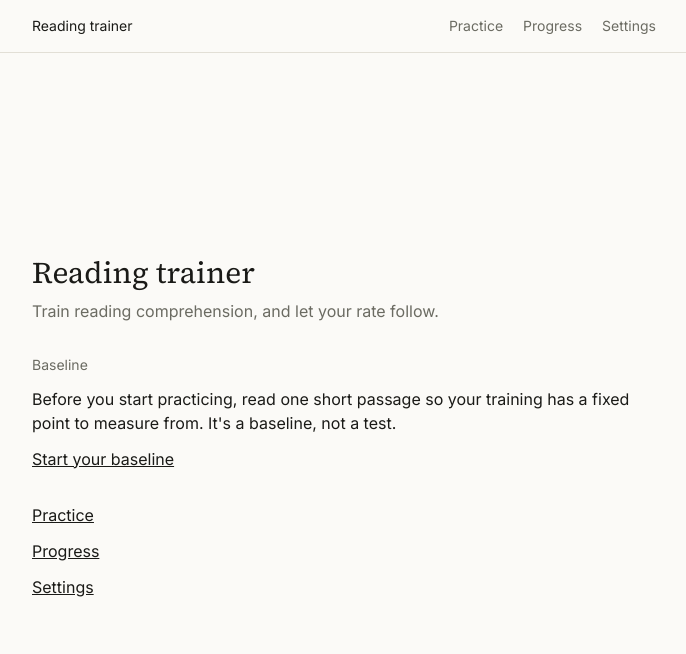
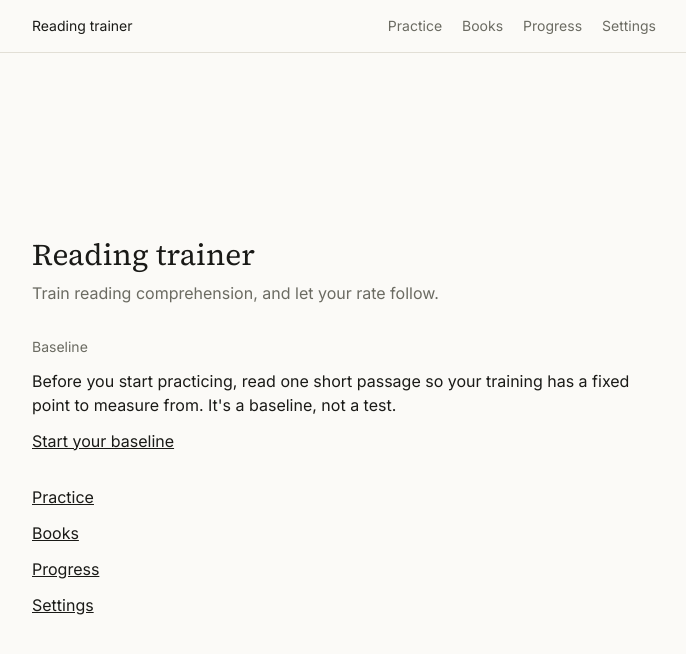
Before and after one commit to RasmusKuusmaa/speedread, a Next.js app: page / in a window 1280 px wide. Shown: the top 654 px of the page, without its empty margins (296-982 px from the left). Built offline with nearby package versions, Linux system fonts and the light colour scheme.

Commit message:
feat: add books to the primary navigation

```diff
--- a/src/app/page.tsx
+++ b/src/app/page.tsx
@@ -122,6 +122,9 @@ export default function Home() {
         <Link href="/practice" className="text-ink underline">
           Practice
         </Link>
+        <Link href="/books" className="text-ink underline">
+          Books
+        </Link>
         <Link href="/progress" className="text-ink underline">
           Progress
         </Link>
--- a/src/components/site-header.tsx
+++ b/src/components/site-header.tsx
@@ -17,6 +17,7 @@ export function SiteHeader() {
         </Link>
         <nav className="flex gap-5 text-muted">
           <Link href="/practice">Practice</Link>
+          <Link href="/books">Books</Link>
           <Link href="/progress">Progress</Link>
           <Link href="/settings">Settings</Link>
         </nav>
```
